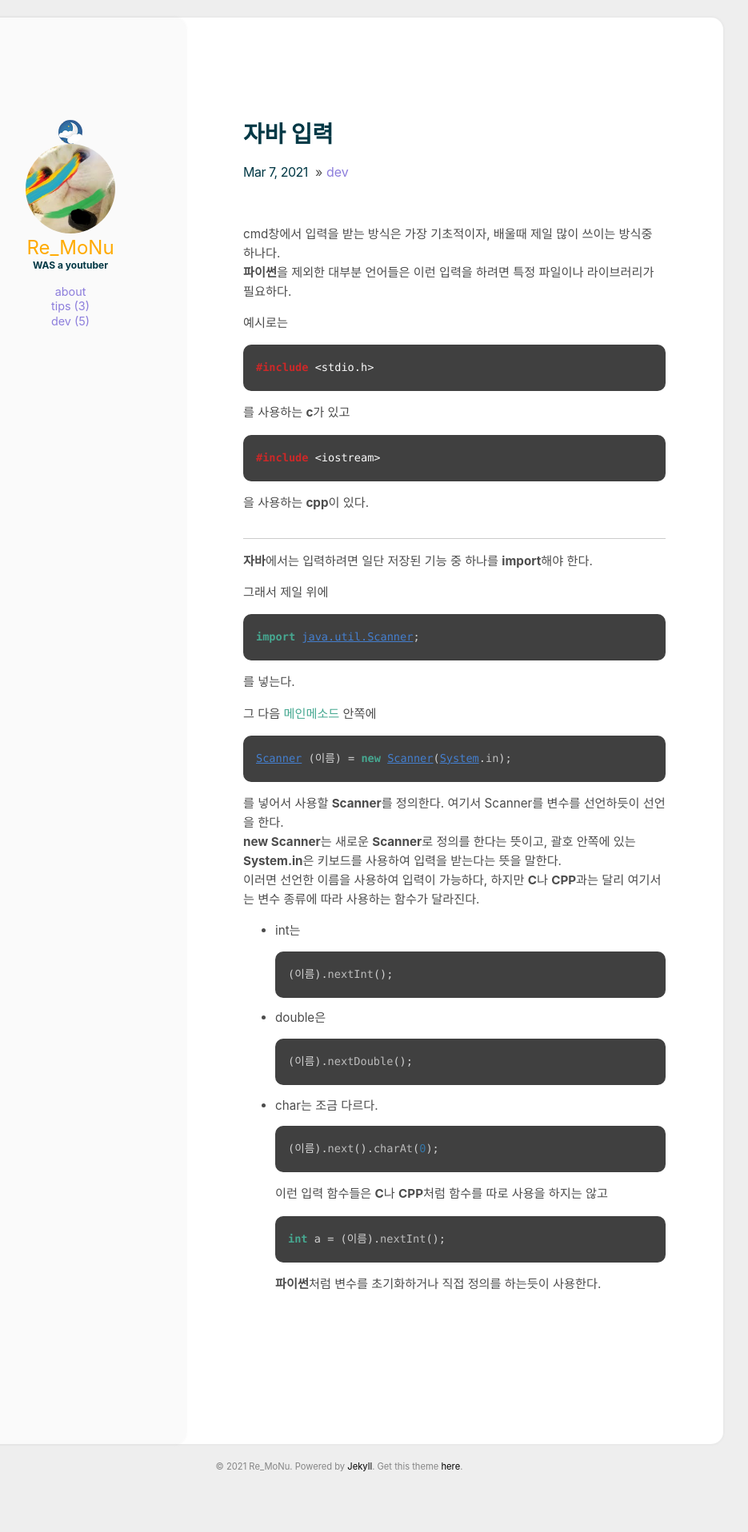
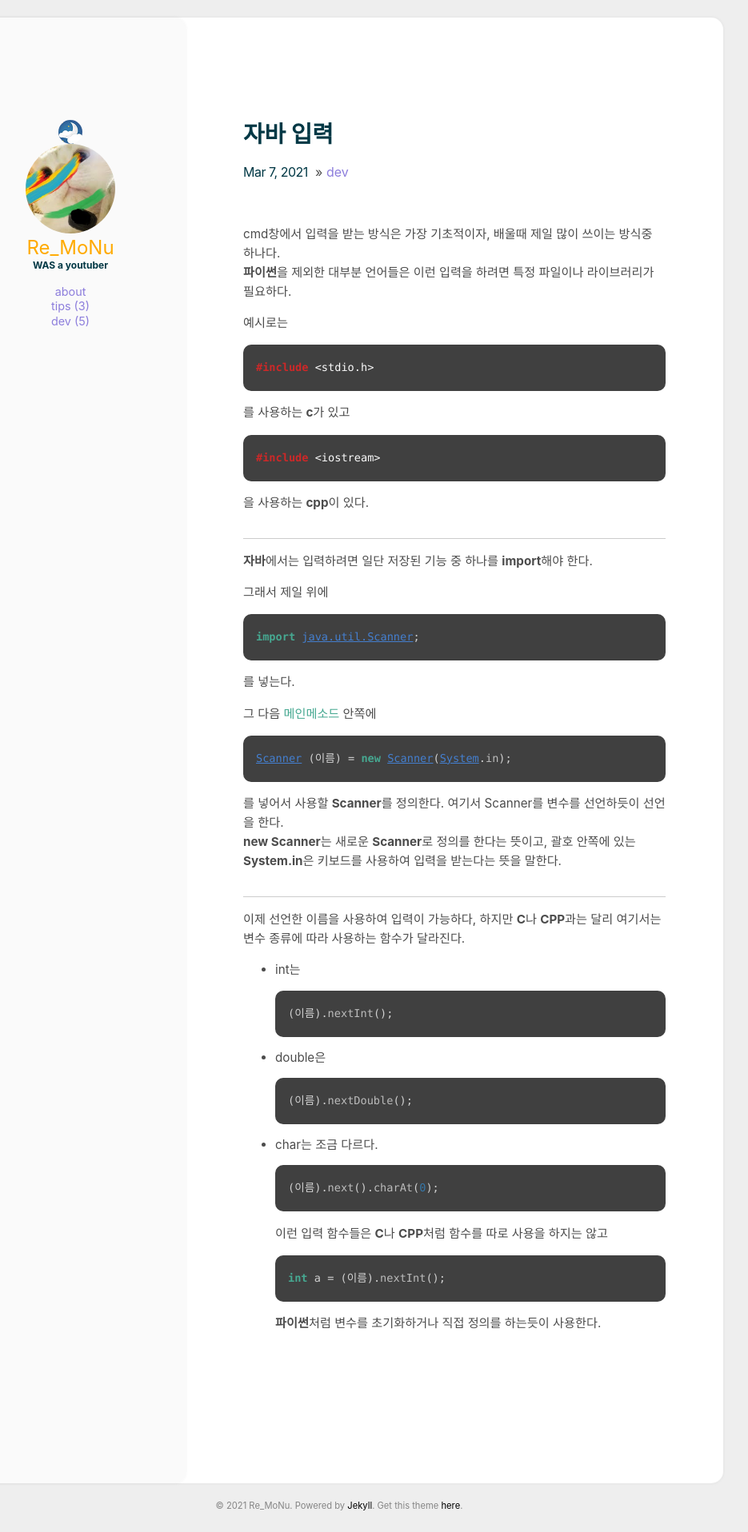
Before and after one commit to Re-MoNu/blog, a Jekyll site: the page built from _posts/2021-03-07-JavaIn.md, in a window 1280 px wide. Shown: the whole page at 80% size, without its empty margins (216-1151 px from the left). Built offline with Jekyll 4.4.1, drawn with Linux system fonts in a browser that asks for light colours; before the commit the page ends 1867 px from its top, so only the background shows below that.

Commit message:
JavaInEdit

````diff
--- a/_posts/2021-03-07-JavaIn.md
+++ b/_posts/2021-03-07-JavaIn.md
@@ -31,7 +31,8 @@ Scanner (이름) = new Scanner(System.in);
 를 넣어서 사용할 **Scanner**를 정의한다.
 여기서 Scanner를 변수를 선언하듯이 선언을 한다.
 **new Scanner**는 새로운 **Scanner**로 정의를 한다는 뜻이고, 괄호 안쪽에 있는 **System.in**은 키보드를 사용하여 입력을 받는다는 뜻을 말한다.
-이러면 선언한 이름을 사용하여 입력이 가능하다, 하지만 **C**나 **CPP**과는 달리 여기서는 변수 종류에 따라 사용하는 함수가 달라진다.
+- - -
+이제 선언한 이름을 사용하여 입력이 가능하다, 하지만 **C**나 **CPP**과는 달리 여기서는 변수 종류에 따라 사용하는 함수가 달라진다.
 + int는
 ```java
 (이름).nextInt();
````
